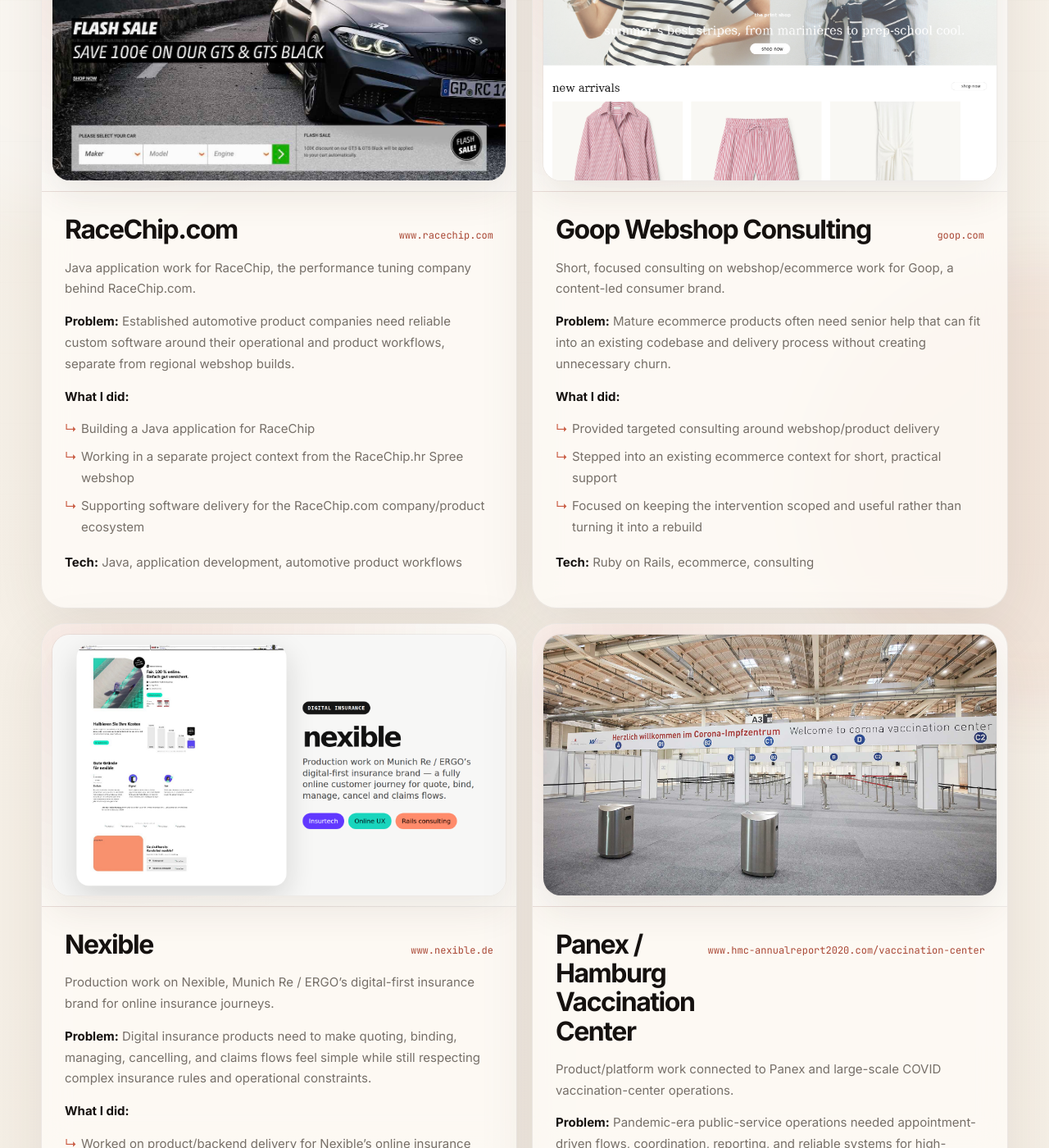
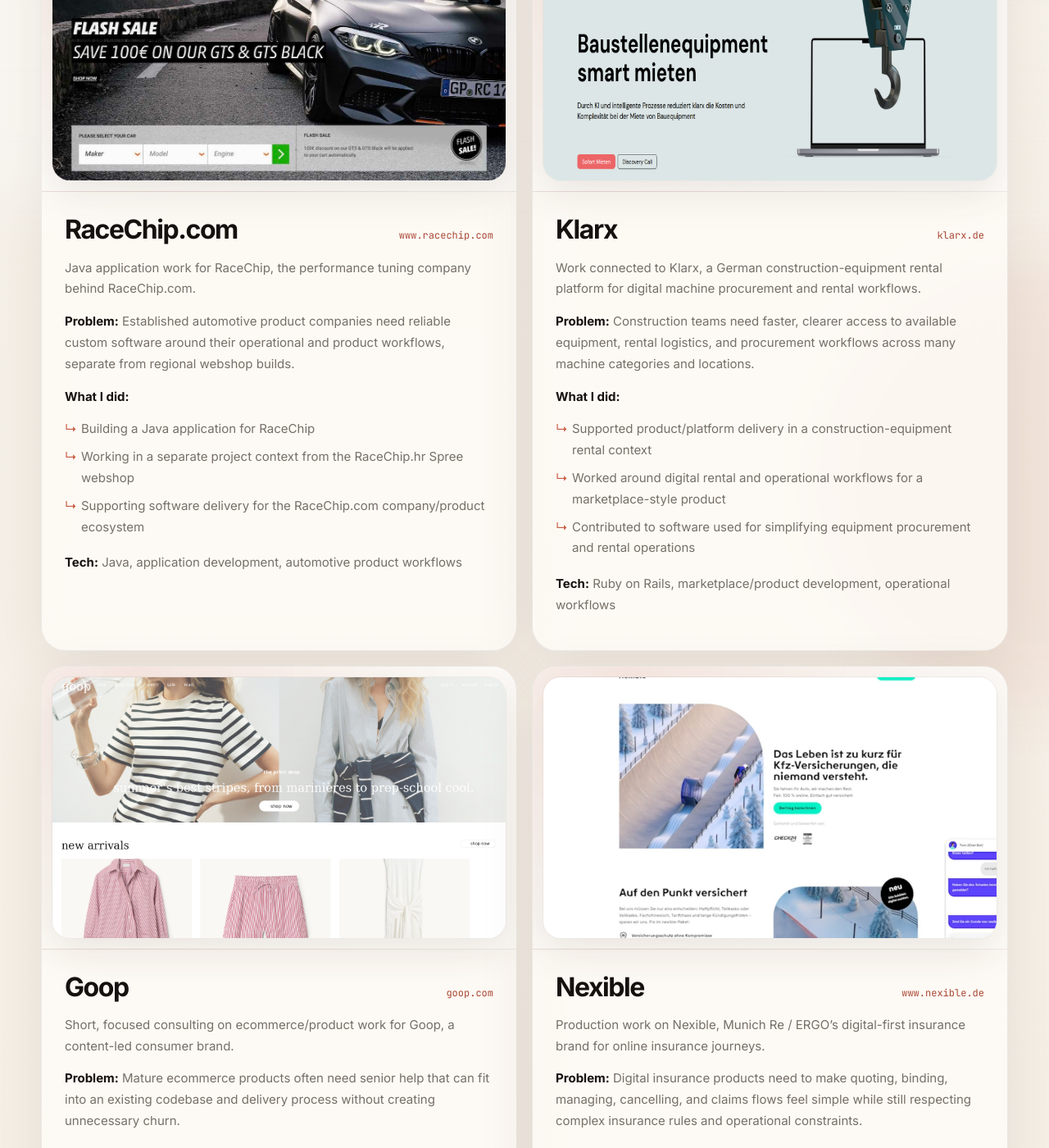
Before and after one commit to vmarcetic/vmarcetic.github.io, a Jekyll site: the page built from index.md, in a window 1280 px wide and 1400 px high, scrolled down 6399 px. Shown: the whole window at 82% size. Built offline with Jekyll 4.4.1, drawn with Linux system fonts in a browser that asks for light colours; some of the changed text lies outside the part shown.

Commit message:
Add Klarx and update portfolio labels

```diff
--- a/_data/projects.yml
+++ b/_data/projects.yml
@@ -147,16 +147,31 @@
 
     **Tech:** Java, application development, automotive product workflows
 
-- name: Goop Webshop Consulting
+- name: Klarx
+  link: klarx.de
+  image: klarx.png
+  description: |
+    Work connected to Klarx, a German construction-equipment rental platform for digital machine procurement and rental workflows.
+
+    **Problem:** Construction teams need faster, clearer access to available equipment, rental logistics, and procurement workflows across many machine categories and locations.
+
+    **What I did:**
+    - Supported product/platform delivery in a construction-equipment rental context
+    - Worked around digital rental and operational workflows for a marketplace-style product
+    - Contributed to software used for simplifying equipment procurement and rental operations
+
+    **Tech:** Ruby on Rails, marketplace/product development, operational workflows
+
+- name: Goop
   link: goop.com
   image: goop.png
   description: |
-    Short, focused consulting on webshop/ecommerce work for Goop, a content-led consumer brand.
+    Short, focused consulting on ecommerce/product work for Goop, a content-led consumer brand.
 
     **Problem:** Mature ecommerce products often need senior help that can fit into an existing codebase and delivery process without creating unnecessary churn.
 
     **What I did:**
-    - Provided targeted consulting around webshop/product delivery
+    - Provided targeted consulting around ecommerce/product delivery
     - Stepped into an existing ecommerce context for short, practical support
     - Focused on keeping the intervention scoped and useful rather than turning it into a rebuild
 
```
Also changed, not shown: assets/klarx.png (added), assets/nexible.png.
